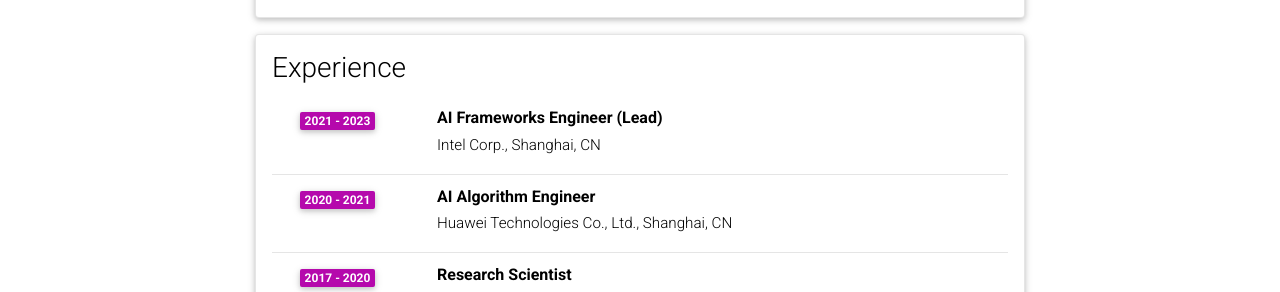
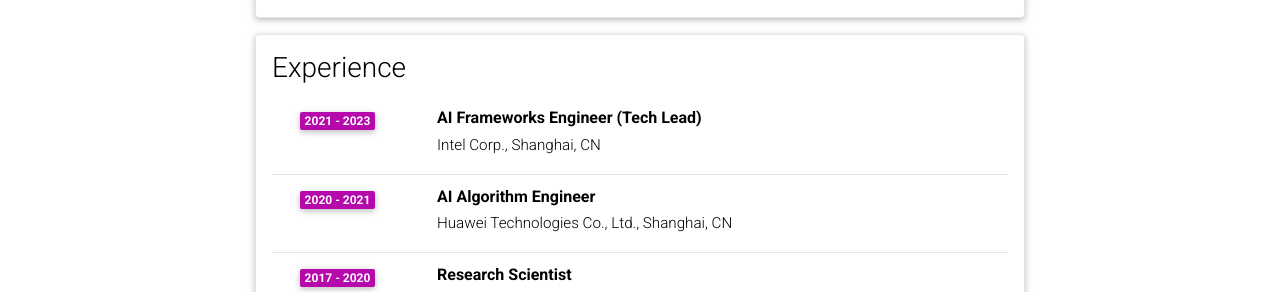
Before and after one commit to kaikaiyao/kaikaiyao.github.io, a Jekyll site: the page built from _pages/cv.md, in a window 1280 px wide and 900 px high, scrolled down 329 px. Shown: the part 152-444 px from the top of the window. Built offline with Jekyll 4.4.1, drawn with Linux system fonts in a browser that asks for light colours; comment, search, counter and statistics services are not loaded; a style sheet for code colours, icons or effects is not loaded.

Commit message:
Update cv.yml

```diff
--- a/_data/cv.yml
+++ b/_data/cv.yml
@@ -27,7 +27,7 @@
 - title: Experience
   type: time_table
   contents:
-    - title: AI Frameworks Engineer (Lead)
+    - title: AI Frameworks Engineer (Tech Lead)
       institution: Intel Corp., Shanghai, CN
       year: 2021 - 2023
       # description:
```
